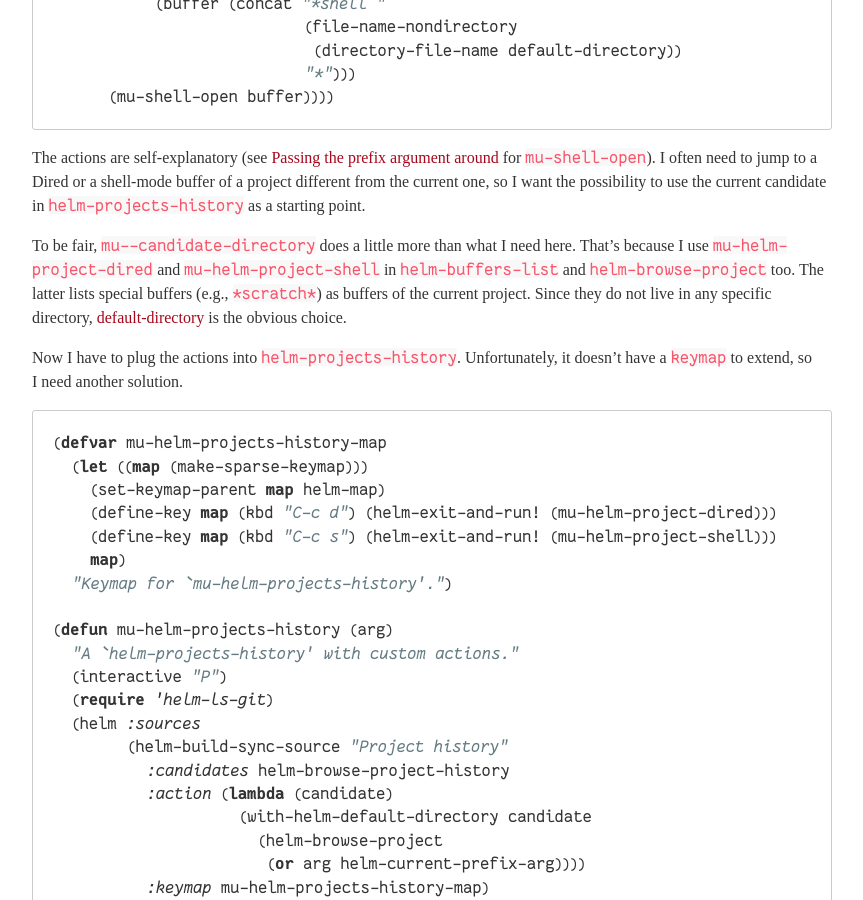
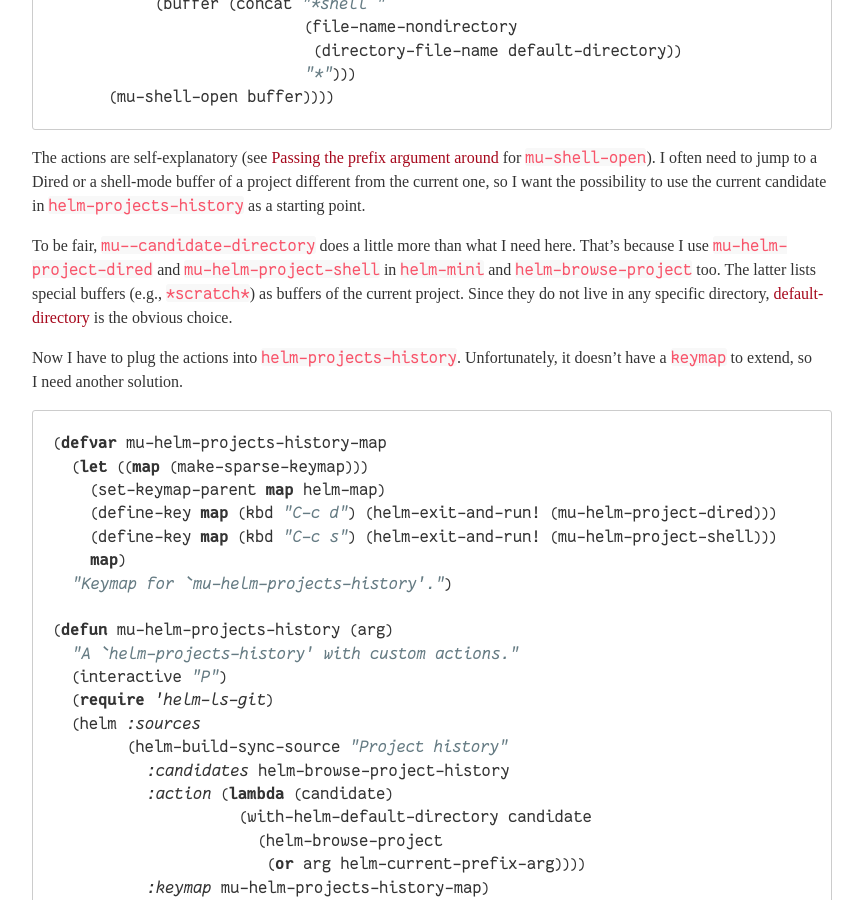
Before and after one commit to manuel-uberti/manuel-uberti.github.io, a Jekyll site: the page built from _posts/2019-12-23-helm-actions.md, in a window 1280 px wide and 900 px high, scrolled down 982 px. Shown: the whole window, without its empty margins (208-1071 px from the left). Built offline with Jekyll 4.4.1, drawn with Linux system fonts in a browser that asks for light colours; some web fonts are replaced.

Commit message:
Specify helm-mini instead of helm-buffers-list

```diff
--- a/_posts/2019-12-23-helm-actions.md
+++ b/_posts/2019-12-23-helm-actions.md
@@ -61,9 +61,9 @@ current candidate in `helm-projects-history` as a starting point.
 
 To be fair, `mu--candidate-directory` does a little more than what I need here.
 That’s because I use `mu-helm-project-dired` and `mu-helm-project-shell` in
-`helm-buffers-list` and `helm-browse-project` too. The latter lists special
-buffers (e.g., `*scratch*`) as buffers of the current project. Since they do not
-live in any specific directory,
+`helm-mini` and `helm-browse-project` too. The latter lists special buffers
+(e.g., `*scratch*`) as buffers of the current project. Since they do not live in
+any specific directory,
 [default-directory](http://doc.endlessparentheses.com/Var/default-directory.html)
 is the obvious choice.
 
```
